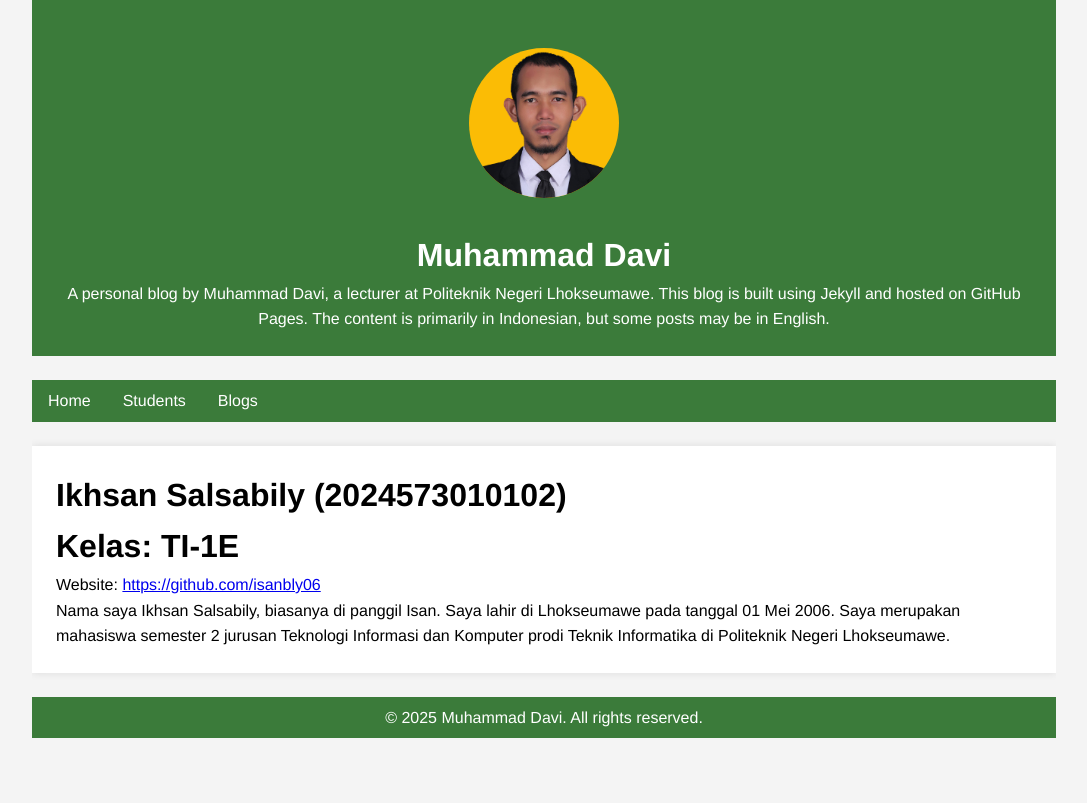
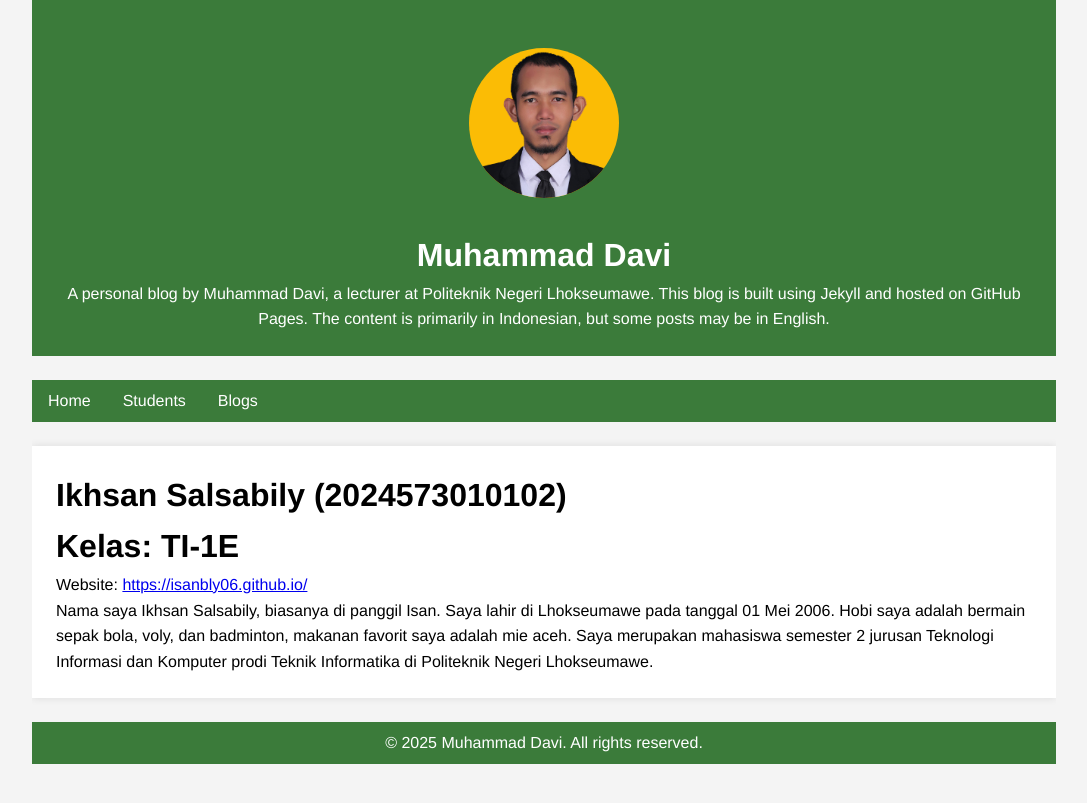
Before and after one commit to muhdavi-pnl/muhdavi-pnl.github.io, a Jekyll site: the page built from _students/isan.md, in a window 1280 px wide. Shown: the top 803 px of the page, without its empty margins (96-1183 px from the left). Built offline with Jekyll 4.4.1, drawn with Linux system fonts in a browser that asks for light colours.

Commit message:
Update isan.md

```diff
--- a/_students/isan.md
+++ b/_students/isan.md
@@ -4,6 +4,7 @@ short_name: Isan
 name: Ikhsan Salsabily
 nim: 2024573010102
 class: TI-1E
-website: https://github.com/isanbly06
+website: https://isanbly06.github.io/
 ---
-Nama saya Ikhsan Salsabily, biasanya di panggil Isan. Saya lahir di Lhokseumawe pada tanggal 01 Mei 2006. Saya merupakan mahasiswa semester 2 jurusan Teknologi Informasi dan Komputer prodi Teknik Informatika di Politeknik Negeri Lhokseumawe.
+Nama saya Ikhsan Salsabily, biasanya di panggil Isan. Saya lahir di Lhokseumawe pada tanggal 01 Mei 2006. Hobi saya adalah bermain sepak bola, voly, dan badminton, makanan favorit saya adalah mie aceh.
+Saya merupakan mahasiswa semester 2 jurusan Teknologi Informasi dan Komputer prodi Teknik Informatika di Politeknik Negeri Lhokseumawe.
```
